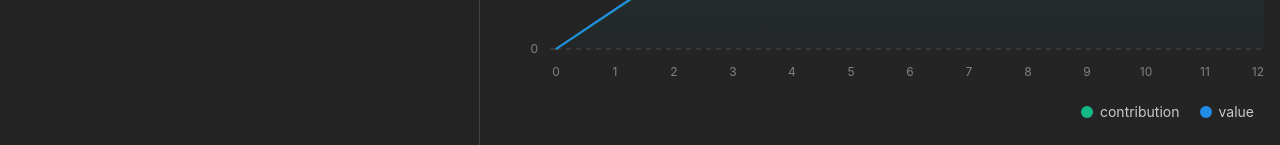
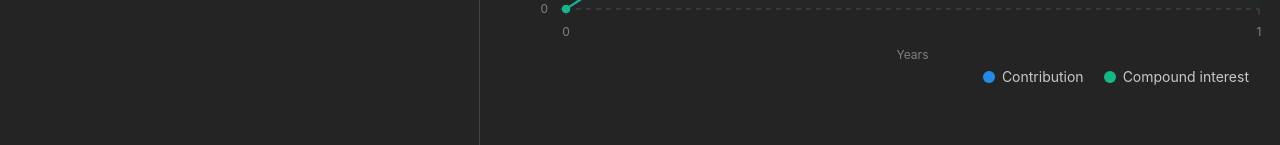
Before and after one commit to DanielKanyo/compound-interest-calc, a React (Vite) app: page / in a window 1280 px wide. Shown: the part 655-800 px from the top of the page. Built offline with nearby package versions, Linux system fonts and the light colour scheme.

Commit message:
Formatting numbers, limit for lengthOfTimeInYears, nicer area chart, yearly and monthy data

```diff
--- a/src/App.tsx
+++ b/src/App.tsx
@@ -38,20 +38,27 @@ export function App() {
 
         let tmp = (totalContribution + monthlyContributionAmount) * (1 + (rate - inflation) / 12);
         let value = totalContribution;
+        let yearCounter = 0;
 
-        const result = [{ month: 0, contribution: totalContribution, value }];
+        const monthy = [{ month: 0, contribution: totalContribution, value }];
+        const yearly = [{ year: yearCounter.toString(), contribution: totalContribution, value }];
 
         for (let i = 1; i <= numOfYears * numOfMonthsInOneYear; i++) {
             totalContribution += monthlyContributionAmount;
 
             if (i === 1) {
-                result.push({ month: i, contribution: totalContribution, value: tmp });
+                monthy.push({ month: i, contribution: totalContribution, value: tmp });
 
                 value += tmp;
             } else {
                 value = tmp * (1 + (rate - inflation) / 12) + monthlyContributionAmount;
 
-                result.push({ month: i, contribution: totalContribution, value });
+                monthy.push({ month: i, contribution: totalContribution, value });
+
+                if (i % 12 === 0) {
+                    ++yearCounter;
+                    yearly.push({ year: yearCounter.toString(), contribution: totalContribution, value });
+                }
 
                 tmp = value;
             }
@@ -62,10 +69,10 @@ export function App() {
             }
         }
 
-        return result;
+        return { monthy, yearly };
     };
 
-    const data = useMemo(() => {
+    const { yearly } = useMemo(() => {
         return calcCompoundInterest(
             initialInvestment,
             monthlyContribution,
@@ -75,8 +82,6 @@ export function App() {
             increaseInAnnualContributions
         );
     }, [initialInvestment, monthlyContribution, lengthOfTimeInYears, interestRate, inflationRate, increaseInAnnualContributions]);
-
-    console.log(data);
 
     return (
         <AppShell
@@ -152,6 +157,8 @@ export function App() {
                                 rightSection={
                                     <IconHourglassHigh style={{ width: rem(22), height: rem(22), marginRight: 8 }} stroke={1.5} />
                                 }
+                                clampBehavior="strict"
+                                max={100}
                             />
                         </Tooltip>
                         <Tooltip
@@ -218,16 +225,20 @@ export function App() {
             <AppShell.Main>
                 <AreaChart
                     h="calc(100vh - 92px)"
-                    data={data}
+                    data={yearly}
                     withLegend
-                    legendProps={{ verticalAlign: "bottom", height: 50 }}
-                    dataKey="month"
+                    tickLine="xy"
+                    legendProps={{ verticalAlign: "bottom", height: 60 }}
+                    dataKey="year"
                     series={[
-                        { name: "contribution", color: "teal.6" },
-                        { name: "value", color: "blue.6" },
+                        { name: "contribution", label: "Contribution", color: "blue.6" },
+                        { name: "value", label: "Compound interest", color: "teal.6" },
                     ]}
                     curveType="linear"
-                    withDots={false}
+                    valueFormatter={(value) => new Intl.NumberFormat("en-US", { maximumFractionDigits: 0 }).format(value)}
+                    xAxisLabel="Years"
+                    yAxisLabel="Amount"
+                    yAxisProps={{ tickFormatter: (value) => new Intl.NumberFormat("en-US", { notation: "compact" }).format(value) }}
                 />
             </AppShell.Main>
         </AppShell>
```
Also changed, not shown: 1 other file (tests, documents, lock files or other folders).
